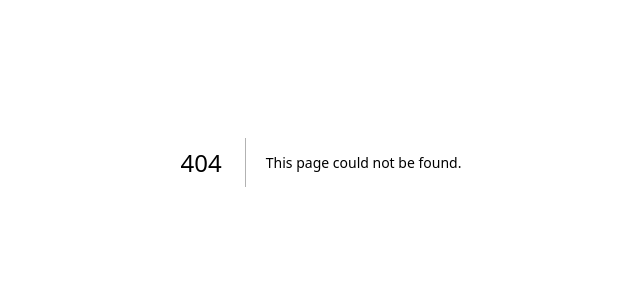
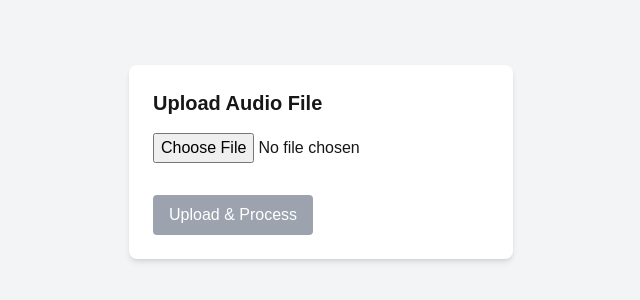
Before and after one commit to Samir-Wankhede/webweaver2025, a Next.js app: page /upload in a window 1280 px wide. Before the commit this address had no page. Shown: the part 238-538 px from the top of the page, without its empty margins (319-959 px from the left). Built offline with nearby package versions, Linux system fonts and the light colour scheme.

Commit message:
upload and processing endpoints created

```diff
--- /dev/null
+++ b/postcss.config.js
@@ -0,0 +1,6 @@
+module.exports = {
+  plugins: {
+    tailwindcss: {},
+    autoprefixer: {},
+  },
+}
--- a/src/app/layout.js
+++ b/src/app/layout.js
@@ -1,5 +1,6 @@
 import { Geist, Geist_Mono } from "next/font/google";
 import "./globals.css";
+import "../styles/globals.css";
 
 const geistSans = Geist({
   variable: "--font-geist-sans",
--- /dev/null
+++ b/src/app/processing/page.js
@@ -0,0 +1,31 @@
+"use client";
+
+import { useEffect, useState } from "react";
+import { getTranscript } from "@/utils/api";
+
+export default function ProcessingPage() {
+  const [transcript, setTranscript] = useState("");
+  const [loading, setLoading] = useState(true);
+
+  useEffect(() => {
+    async function fetchTranscript() {
+      const response = await getTranscript();
+      setTranscript(response || "Failed to load transcript.");
+      setLoading(false);
+    }
+    fetchTranscript();
+  }, []);
+
+  return (
+    <div className="flex flex-col items-center justify-center h-screen bg-gray-100">
+      {loading ? (
+        <h2 className="text-xl text-black font-semibold">Processing...</h2>
+      ) : (
+        <div className="w-3/4 p-4 bg-white rounded-md shadow-md">
+          <h2 className="text-lg font-bold mb-2">Transcript:</h2>
+          <p className="text-gray-700">{transcript}</p>
+        </div>
+      )}
+    </div>
+  );
+}
--- /dev/null
+++ b/src/app/upload/page.js
@@ -0,0 +1,78 @@
+"use client";
+
+import { useState } from "react";
+import { useRouter } from "next/navigation";
+
+export default function UploadPage() {
+  const [file, setFile] = useState(null);
+  const [audioURL, setAudioURL] = useState(null);
+  const [uploading, setUploading] = useState(false);
+  const router = useRouter();
+
+  const handleFileChange = (event) => {
+    const selectedFile = event.target.files[0];
+
+    if (selectedFile) {
+      setFile(selectedFile);
+      setAudioURL(URL.createObjectURL(selectedFile)); // Create a preview URL
+    }
+  };
+
+  const handleUpload = async () => {
+    if (!file) return alert("Please select a file first!");
+
+    setUploading(true);
+
+    const formData = new FormData();
+    formData.append("audio", file);
+
+    try {
+      // Send to backend (replace with your actual backend API)
+      const response = await fetch("/api/upload", {
+        method: "POST",
+        body: formData,
+      });
+
+      if (response.ok) {
+        router.push("/processing"); // Redirect to processing page
+      } else {
+        alert("Upload failed!");
+      }
+    } catch (error) {
+      console.error("Upload error:", error);
+      alert("An error occurred!");
+    } finally {
+      setUploading(false);
+    }
+  };
+
+  return (
+    <div className="flex flex-col items-center justify-center h-screen bg-gray-100">
+      <div className="bg-white p-6 rounded-lg shadow-md w-96">
+        <h1 className="text-xl font-bold mb-4">Upload Audio File</h1>
+
+        <input
+          type="file"
+          accept="audio/*"
+          onChange={handleFileChange}
+          className="mb-4"
+        />
+
+        {audioURL && (
+          <div className="mt-4">
+            <p className="text-sm text-gray-600">Audio Preview:</p>
+            <audio controls src={audioURL} className="w-full mt-2"></audio>
+          </div>
+        )}
+
+        <button
+          onClick={handleUpload}
+          disabled={!file || uploading}
+          className="mt-4 bg-blue-500 text-white px-4 py-2 rounded disabled:bg-gray-400"
+        >
+          {uploading ? "Uploading..." : "Upload & Process"}
+        </button>
+      </div>
+    </div>
+  );
+}
--- /dev/null
+++ b/src/components/FileUpload.js
@@ -0,0 +1,28 @@
+"use client";
+
+import { useCallback } from "react";
+import { useDropzone } from "react-dropzone";
+
+export default function FileUpload({ setFile }) {
+  const onDrop = useCallback((acceptedFiles) => {
+    if (acceptedFiles.length > 0) {
+      setFile(acceptedFiles[0]);
+    }
+  }, [setFile]);
+
+  const { getRootProps, getInputProps, isDragActive } = useDropzone({ onDrop });
+
+  return (
+    <div
+      {...getRootProps()}
+      className="w-80 h-40 border-2 border-dashed border-gray-400 flex items-center justify-center bg-white p-4 rounded-md cursor-pointer"
+    >
+      <input {...getInputProps()} />
+      {isDragActive ? (
+        <p className="text-gray-600">Drop the file here...</p>
+      ) : (
+        <p className="text-gray-600">Drag & drop an audio file here, or click to select</p>
+      )}
+    </div>
+  );
+}
--- /dev/null
+++ b/src/utils/api.js
@@ -0,0 +1,28 @@
+export async function uploadFile(file) {
+    const formData = new FormData();
+    formData.append("audio", file);
+
+    try {
+      const response = await fetch("https://your-backend-endpoint.com/upload", {
+        method: "POST",
+        body: formData,
+      });
+
+      return response.ok;
+    } catch (error) {
+      console.error("Error uploading file:", error);
+      return false;
+    }
+  }
+
+  export async function getTranscript() {
+    try {
+      const response = await fetch("https://your-backend-endpoint.com/transcript");
+      if (!response.ok) throw new Error("Failed to fetch transcript");
+      const data = await response.json();
+      return data.transcript;
+    } catch (error) {
+      console.error("Error fetching transcript:", error);
+      return "";
+    }
+  }
--- /dev/null
+++ b/tailwind.config.js
@@ -0,0 +1,9 @@
+/** @type {import('tailwindcss').Config} */
+module.exports = {
+  content: ["./src/app/**/*.{js,ts,jsx,tsx}",
+    "./src/components/**/*.{js,ts,jsx,tsx}",],
+  theme: {
+    extend: {},
+  },
+  plugins: [],
+}
```
Also changed, not shown: package.json (+6 -4 lines), src/styles/globals.css (added), 1 other file (tests, documents, lock files or other folders).
